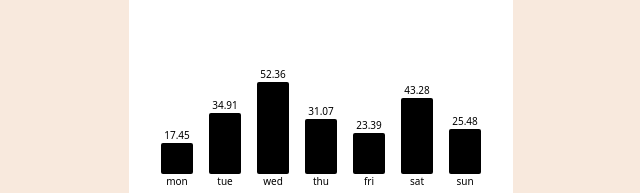
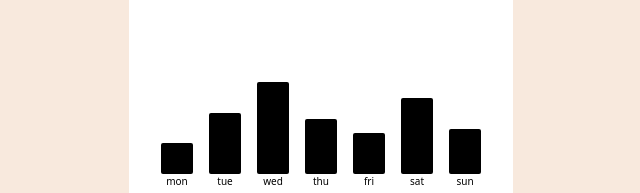
Before and after one commit to code-looney/expenses-chart-component, a React (Vite) app: page / in a window 1280 px wide. Shown: the part 325-518 px from the top of the page, without its empty margins (319-959 px from the left). Built offline with nearby package versions, Linux system fonts and the light colour scheme.

Commit message:
graphs dynamic

```diff
--- a/src/components/Chart.jsx
+++ b/src/components/Chart.jsx
@@ -7,6 +7,7 @@ import Total from './Total';
 const Chart = () => {
     const [days, setDays] = useState();
     const [amount, setAmount] = useState();
+    const [hover, setHover] = useState();
     const height = ['h-[17.45%]', 'h-[34.91%]', 'h-[52.36%]', 'h-[31.07%]', 'h-[23.39%]', 'h-[43.28%]', 'h-[25.48%]', 'h-[23.39%]'];
 
     useEffect(() => {
@@ -19,6 +20,20 @@ const Chart = () => {
             })
         })
     }, [])
+
+
+    function handleGraphsAmountHover(index) {
+            setAmount(index)
+            setHover(index)
+
+        }
+
+    function handleGraphsAmountLeave(index) {
+            setAmount('')
+            setHover('')
+
+        }
+
 
     // { Avoid This Tailwind Mistake (Dynamic Classes) }
 
@@ -35,8 +50,8 @@ const Chart = () => {
                             return (
                                 <li className={`text-[10px] h-[100%]`} key={index}>
                                     <div className={`flex flex-col h-[100%] items-center justify-end`}>
-                                        <div>{day.amount}</div> {/* make event */}
-                                        <div className={`bg-black w-8 h-[${day.amount}%] rounded-sm`}></div>
+                                        <div onMouseLeave={() => handleGraphsAmountLeave(index)} onMouseEnter={() => handleGraphsAmountHover(index)}>{hover === index ? day.amount : ''}</div> {/* make event */}
+                                        <div onMouseLeave={() => handleGraphsAmountLeave(index)} onMouseEnter={() => handleGraphsAmountHover(index)} className={`bg-black ${hover === index ? 'bg-red-600' : ''} w-8 h-[${day.amount}%] rounded-sm`}></div>
                                         <div>{day.day}</div>
                                     </div>
                                 </li>
```
Also changed, not shown: data.json (line endings or trailing spaces).
